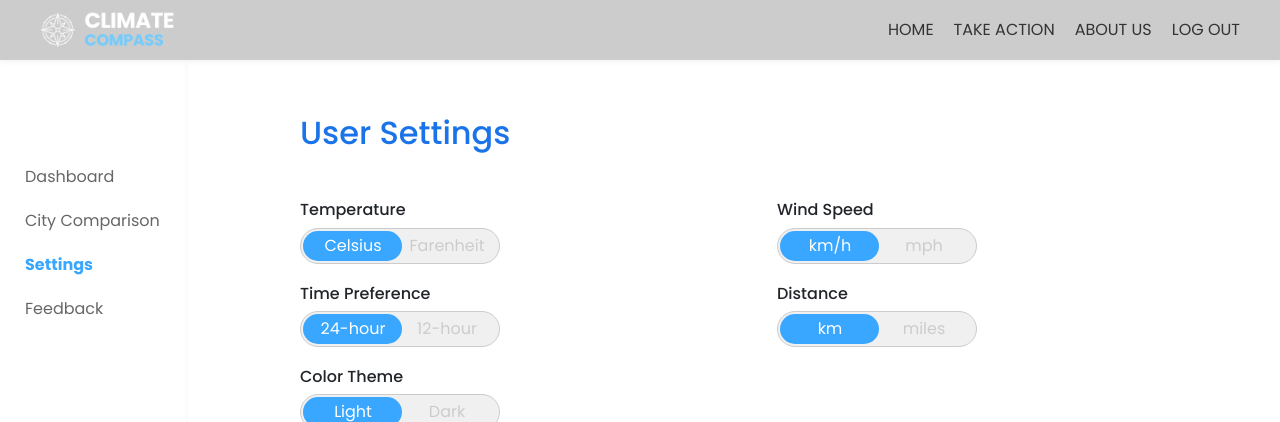
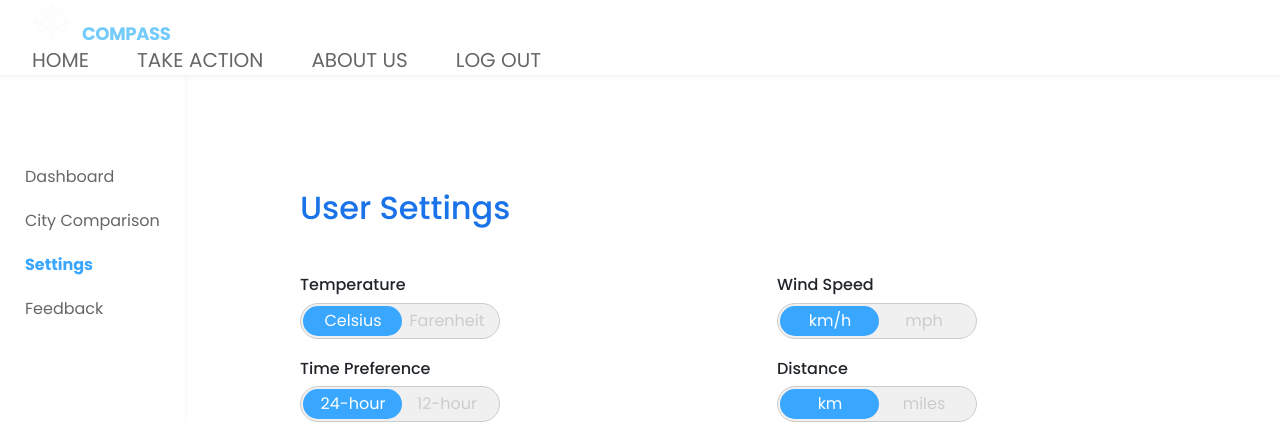
Before and after one commit to thomasfortoul/comp307, a PHP site: page /private/user-settings/user-settings.html in a window 1280 px wide. Shown: the top 422 px of the page. Run offline with PHP 8.4, Linux system fonts and the light colour scheme.

Commit message:
Updated for responsiveness

```diff
--- a/comp307-finalproject/assets/header.css
+++ b/comp307-finalproject/assets/header.css
@@ -1,82 +1,89 @@
 /* Header styles */
+
 header {
-  background-color: #ccc;
+  display: flex;
+  overflow-x: hidden;
+  justify-content: space-between;
+  padding-left: 32px;
+  padding-right: 32px;
+  align-items: center;
+  background-color: #ffffff;
   box-shadow: 0 2px 5px rgba(0, 0, 0, 0.05);
-  height: 60px;
+  position: sticky;
+  top: 0;
+  z-index: 10;
+}
+
+
+header .logo {
   display: flex;
   align-items: center;
-  z-index: 99;
-  position: fixed;
-  width: 100vw;
 }
 
-.nav-container {
-  width: 100vw;
-  display: flex;
-  align-items: center;
-  justify-content: space-between;
-  padding: 0 40px;
+header .logo img {
+  width: 156px;
+  height: auto;
+  object-fit: contain;
 }
 
-.logo {
-  height: 40px;
-  width: auto;
+header .logo span {
+  font-size: 1.75rem;
+  font-weight: bold;
+  color: #007BFF;
 }
 
-.nav-links {
+header nav {
   display: flex;
-  gap: 20px;
+  gap: 48px;
 }
 
-.nav-links a {
+header nav a {
   text-decoration: none;
-  color: #333;
-  font-size: 16px;
+  color: #666;
+  font-family: "Poppins",sans-serif;
+  font-size: 20px;
+  font-weight: 400;
+  transition: color 0.3s;
 }
 
-.nav-links a:hover,
-.nav-links a:focus {
-  color: #007bff;
-  outline: none;
+header nav a:hover {
+  color: #007BFF;
 }
 
-@media (max-width: 768px) {
-  .logo {
-    height: 35px;
+
+/* TABLET VIEW */
+
+@media (max-width: 768px) and (min-width: 480px) {
+
+  header .logo img{
+    width: 120px;
   }
 
-  .nav-links a {
-    font-size: 14px;
+  header nav{
+      gap:24px;
   }
 
-  .nav-links {
-    gap: 15px;
+  header nav a {
+      font-size: 18px;
   }
 }
 
+
+/* MOBILE VIEW */
+
 @media (max-width: 480px) {
-  .nav-container {
-    padding: 0 10px;
+
+  header .logo img{
+      width: 80px;
+      object-fit: contain;
   }
 
-  .logo {
-    height: 30px;
+  header nav {
+      gap:16px;
   }
 
-  .nav-links {
-    gap: 10px;
-    display: none;
-    position: absolute;
-    top: 60px;
-    left: 0;
-    right: 0;
-    background-color: white;
-    flex-direction: column;
-    align-items: center;
-    box-shadow: 0 2px 5px rgba(0, 0, 0, 0.1);
+  header nav a {
+      font-size: 12px;
   }
 
-  .nav-links.active {
-    display: flex;
-  }
 }
```
